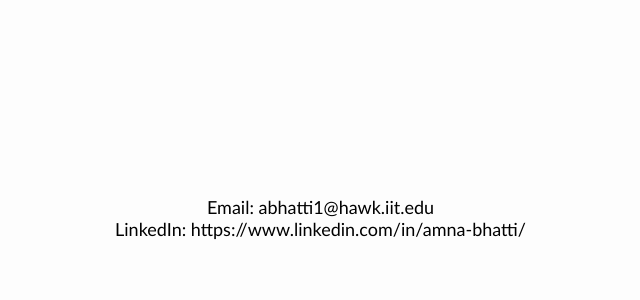
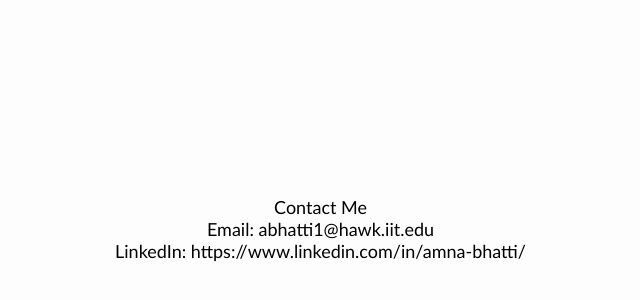
Before and after one commit to amnavore/one_page_site, a plain HTML site: page index.html in a window 1280 px wide. Shown: the part 2248-2548 px from the top of the page, without its empty margins (406-1046 px from the left). Drawn offline with Linux system fonts and the light colour scheme.

Commit message:
Add header for Contact section

```diff
--- a/index.html
+++ b/index.html
@@ -49,6 +49,9 @@ much as I can.
 </section>
 
 <section class="Contact"/>
+
+<h4>Contact Me</h3>
+
 <ul>
   <li>Email: abhatti1@hawk.iit.edu</li>
   <li>LinkedIn: https://www.linkedin.com/in/amna-bhatti/</li>
```
